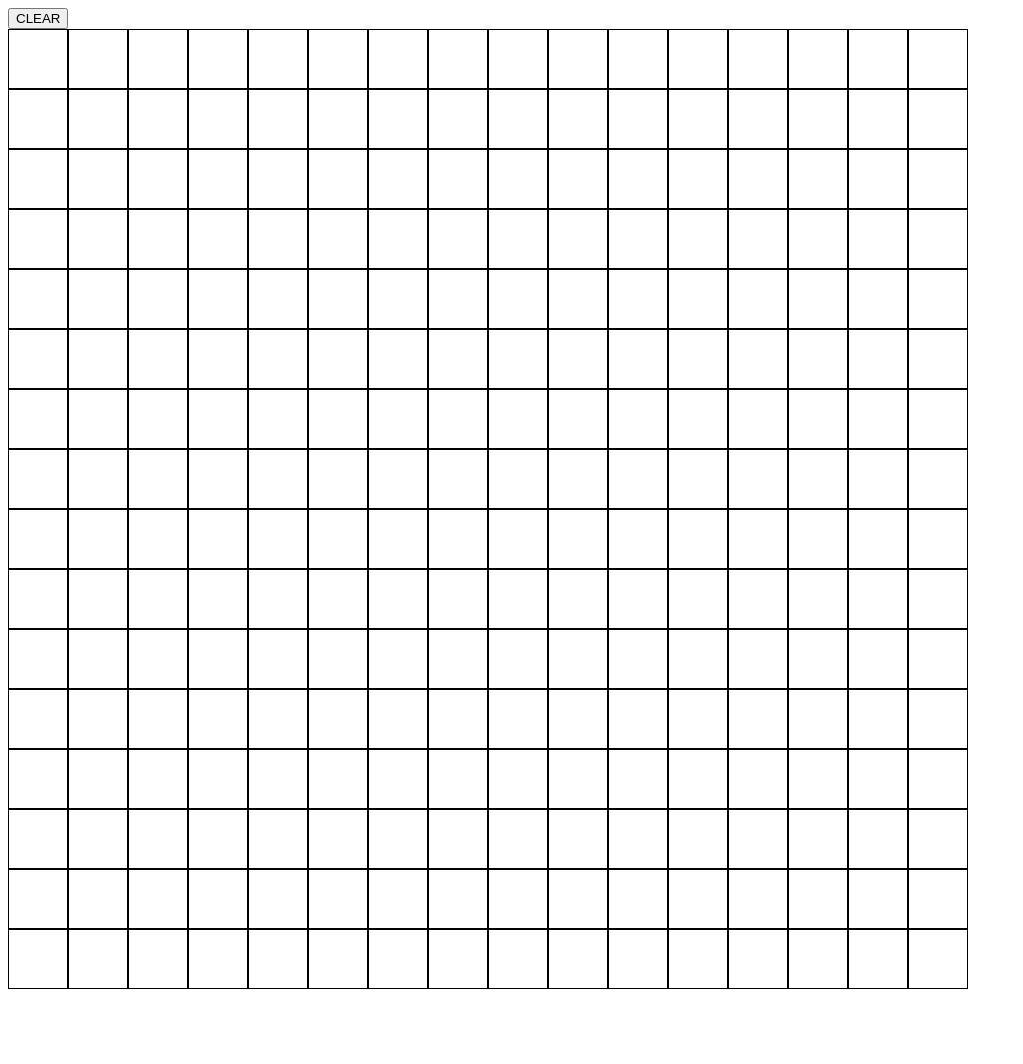
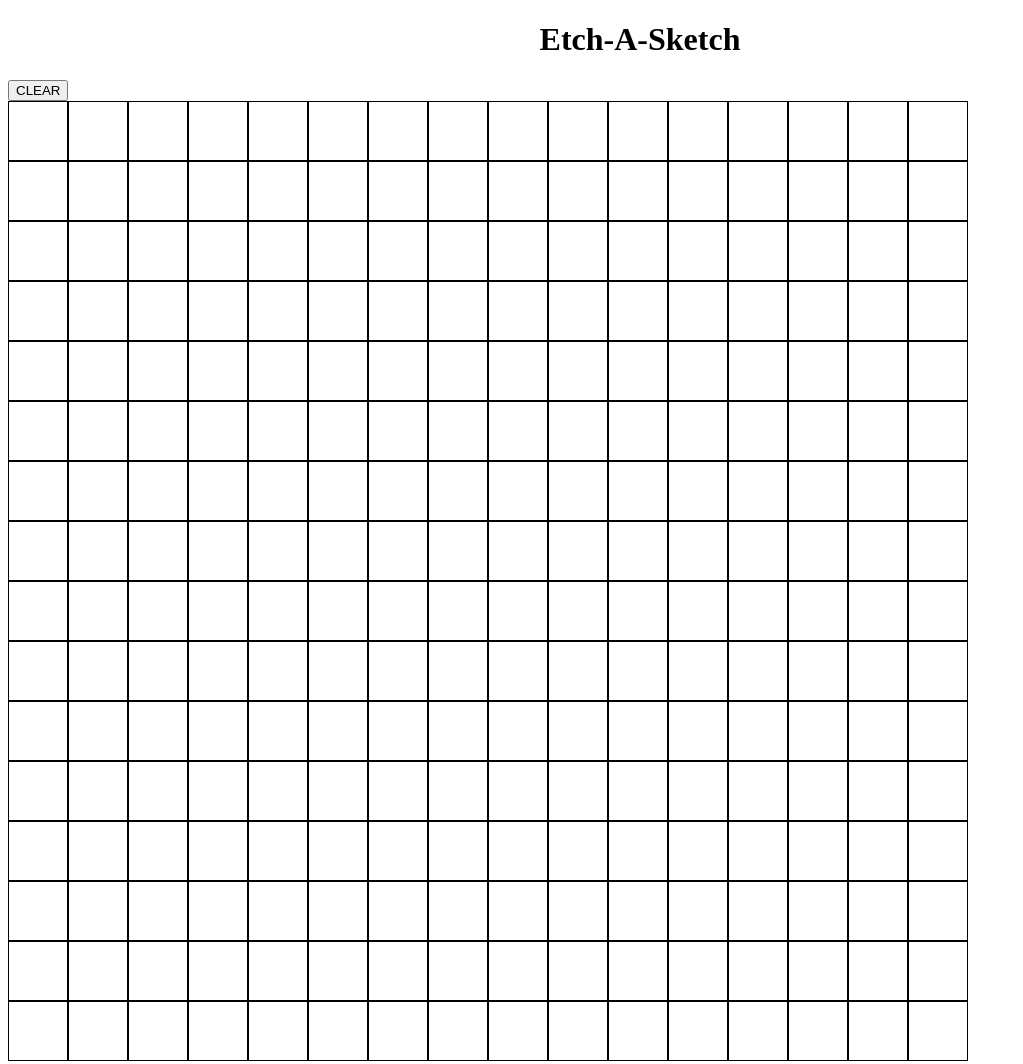
Before and after one commit to kathleenmoran/etch-a-sketch, a plain HTML site: page index.html in a window 1280 px wide. Shown: the whole page, without its empty margins (0-1023 px from the left). Before the commit the page ends 997 px from the top, so only its background shows below. Drawn offline with Linux system fonts and the light colour scheme.

Commit message:
Add website heading

```diff
--- a/index.html
+++ b/index.html
@@ -9,6 +9,7 @@
     <link rel="stylesheet" href="style.css">
 </head>
 <body>
+    <h1>Etch-A-Sketch</h1>
     <button class="clear-button">CLEAR</button>
     <div class="grid"></div>
 </body>
--- a/style.css
+++ b/style.css
@@ -1,3 +1,6 @@
+h1 {
+    text-align: center;
+}
 .square {
     border: 1px solid black;
     height: 100%;
```
